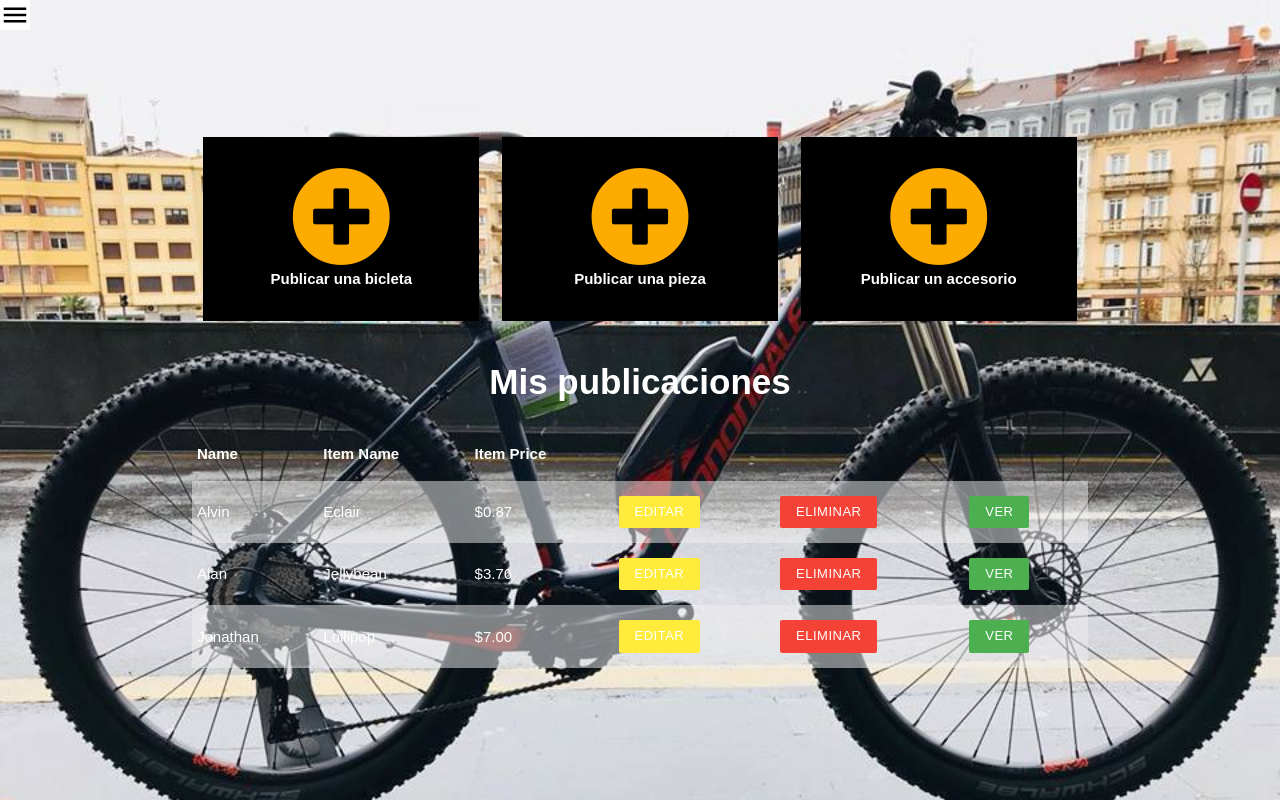
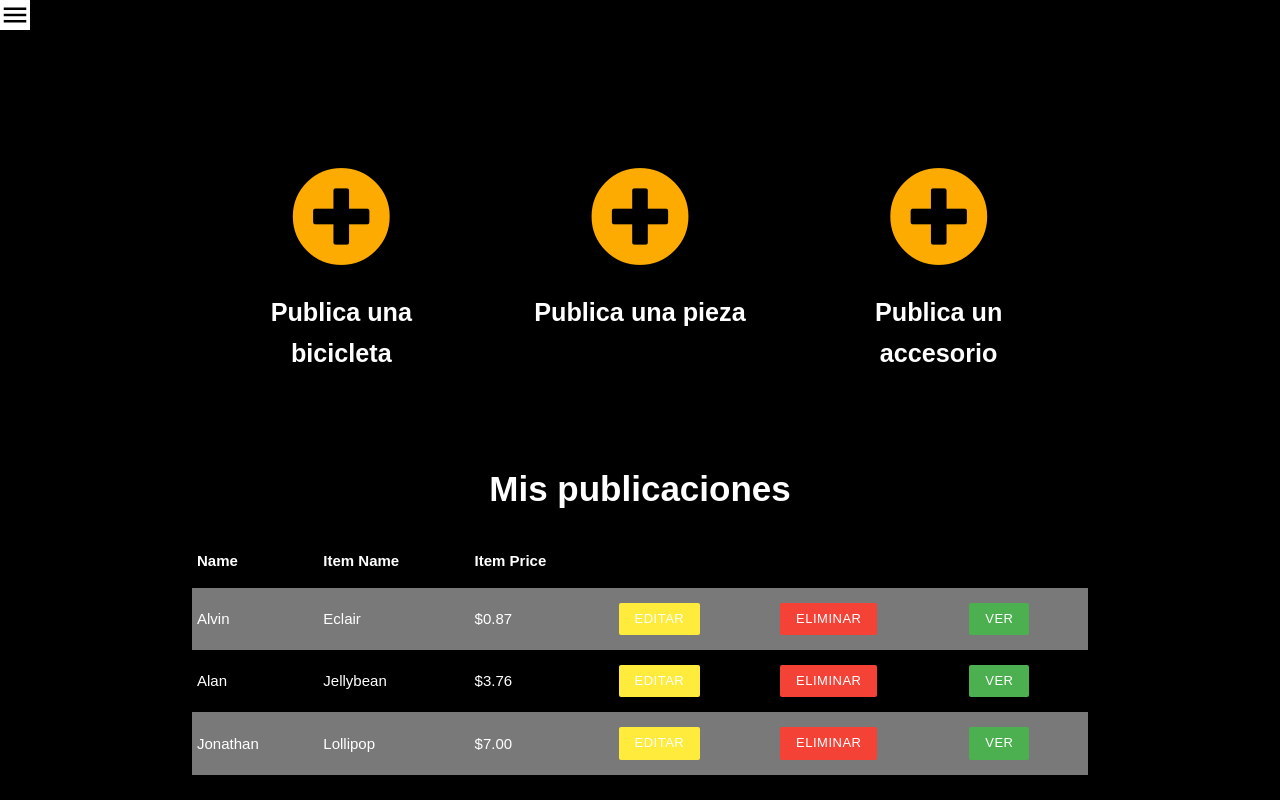
Before and after one commit to DulcePC/biciGo, a PHP site: page /usuario.php in a window 1280 px wide. Run offline with PHP 8.4, Linux system fonts and the light colour scheme; a user stored in the database is signed in; some libraries are stand-ins or nearby versions.

Commit message:
formularios de productos creados
se crearon los formularios para que el usuario pueda subir sus productos

```diff
--- /dev/null
+++ b/css/formBicicleta.css
@@ -0,0 +1,26 @@
+.contenedor{
+   /* background-color:white; */
+    background-image: url('../img/bici5.jpg');
+    background-size: cover;
+    background-repeat: no-repeat;
+    background-color:  rgba(66, 66, 66, 0.5);
+    border-color: transparent;
+    border-radius: 0;
+}
+.label{
+    color: black;
+}
+.input-field option{
+    color:black;
+}
+span{
+    color:white;
+}
+.input-field ::placeholder{
+    color:white;
+    font-weight: bold;
+}
+textarea{
+    color:white;
+    font-weight: bold;
+}
--- a/css/usuario.css
+++ b/css/usuario.css
@@ -1,9 +1,11 @@
+#bicileta{}
+#pieza{}
 
 body{
-    background-image: url('../img/bici6.jpg');
+    /* background-image: url('../img/bici6.jpg');
     background-repeat: no-repeat;
-    background-size: cover;
-
+    background-size: cover; */
+    background-color: black;
 }
 .nav{
     margin-bottom:100px;
@@ -98,3 +100,30 @@ table{
 table td,th,thead,tbody{
     color:white;
 }
+/* .loader {
+    position: absolute;
+    left: 50%;
+    top: 50%;
+    z-index: 1;
+    width: 150px;
+    height: 150px;
+    margin: -75px 0 0 -75px;
+    border: 16px solid #f3f3f3;
+    border-radius: 50%;
+    border-top: 16px solid #3498db;
+    width: 120px;
+    height: 120px;
+    -webkit-animation: spin 2s linear infinite;
+    animation: spin 2s linear infinite;
+
+}
+
+  @-webkit-keyframes spin {
+    0% { -webkit-transform: rotate(0deg); }
+    100% { -webkit-transform: rotate(360deg); }
+  }
+
+  @keyframes spin {
+    0% { transform: rotate(0deg); }
+    100% { transform: rotate(360deg); }
+  } */
--- /dev/null
+++ b/formulario.php
@@ -0,0 +1,6 @@
+<?php
+
+
+
+require ('view/formularioV.php');
+?>
--- /dev/null
+++ b/view/FormAccesorio.php
@@ -0,0 +1,75 @@
+<!DOCTYPE html>
+<html>
+<head>
+    <meta charset="utf-8" />
+    <meta http-equiv="X-UA-Compatible" content="IE=edge">
+    <title>Formulario</title>
+    <meta name="viewport" content="width=device-width, initial-scale=1">
+    <link rel="stylesheet" href="css/materialize.css" />
+    <link rel="stylesheet" href="css/formBicicleta.css"/>
+</head>
+<body>
+        <br>
+        <br>
+        <div class="container contenedor">
+            <div class="row">
+                <div class=" col l12 s12 m12">
+                    <form method="post">
+                        <div class="input-field col s12 m12 l12">
+                            <input
+                                placeholder="Titulo del accesorio"
+                                id="titulo"
+                                type="text"
+                                name="titulo"
+                                class="validate"/>
+                        </div>
+                        <div class="col s12 m5 l5 right">
+                            <p>
+                                <label class="col l6 m6 s6">
+                                    <input name="group1" type="radio"/>
+                                    <span>Nuevo</span>
+                                </label>
+                            </p>
+                            <p>
+                                <label class="col l6 l6 m6 s6">
+                                    <input name="group1" type="radio"/>
+                                    <span>Usado</span>
+                                </label>
+                            </p>
+                        </div>
+                        <div class="input-field col s12 m12 l12">
+                            <input placeholder="Precio" id="precio" type="text" data-length="10"/>
+                        </div>
+                        <div class="input-field col s12 m12 l12">
+                            <input placeholder="Telefono" id="telefono" type="text" data-length="10"/>
+                        </div>
+                        <div class="input-field col s12 m12 l12">
+                            <input placeholder="Provincia" id="precio" type="text" data-length="10"/>
+                        </div>
+                        <div class="input-field col s12 m12 l12">
+                            <i class="material-icons prefix">mode_edit</i>
+                            <textarea id="icon_prefix2" class="materialize-textarea"></textarea>
+                            <label for="icon_prefix2" class="label">Descripcion</label>
+                        </div>
+                    </form>
+                </div>
+                <div class="col l12 s12 m12">
+                    <div class="file-field input-field col l12 s12 m12">
+                        <div class="btn">
+                            <span>File</span>
+                            <input type="file">
+                        </div>
+                        <div class="file-path-wrapper">
+                            <input class="file-path validate" type="text">
+                        </div>
+                    </div>
+                    <a class="btn green btn-small right"><i class="material-icons right">send</i>Publicar</a>
+                </div>
+            </div>
+        </div>
+</body>
+<script type="text/javascript" src="https://code.jquery.com/jquery-3.2.1.min.js"></script>
+<script src="https://cdnjs.cloudflare.com/ajax/libs/materialize/1.0.0-rc.2/js/materialize.min.js"></script>
+<script src="js/usuario.js"></script>
+<script src="js/index.js"></script>
+</html>
--- /dev/null
+++ b/view/FormBicicleta.php
@@ -0,0 +1,82 @@
+<!DOCTYPE html>
+<html>
+    <head>
+        <meta charset="utf-8"/>
+        <meta http-equiv="X-UA-Compatible" content="IE=edge">
+        <title>Formulario</title>
+        <meta name="viewport" content="width=device-width, initial-scale=1">
+        <link rel="stylesheet" href="css/materialize.css"/>
+        <link rel="stylesheet" href="css/formBicicleta.css"/>
+
+    </head>
+    <body>
+        <br>
+        <br>
+        <div class="container contenedor">
+            <div class="row">
+                <div class=" col l12 s12 m12">
+                    <form method="post">
+                        <div class="input-field col s12 m12 l12">
+                            <input
+                                placeholder="Titulo de la bicicleta"
+                                id="titulo"
+                                type="text"
+                                name="titulo"
+                                class="validate"/>
+                        </div>
+                        <div class="input-field col s12 m5 l5">
+                            <input placeholder="Marca" id="marca" type="text" data-length="10"/>
+                        </div>
+                        <div class="col s12 m5 l5 right">
+                            <p>
+                                <label class="col l6 m6 s6">
+                                    <input name="group1" type="radio"/>
+                                    <span>Nuevo</span>
+                                </label>
+                            </p>
+                            <p>
+                                <label class="col l6 l6 m6 s6">
+                                    <input name="group1" type="radio"/>
+                                    <span>Usado</span>
+                                </label>
+                            </p>
+                        </div>
+                        <div class="input-field col s12 m12 l12">
+                            <input placeholder="Precio" id="precio" type="text" data-length="10"/>
+                        </div>
+                        <div class="input-field col s12 m12 l12">
+                            <input placeholder="Telefono" id="telefono" type="text" data-length="10"/>
+                        </div>
+                        <div class="input-field col s12 m12 l12">
+                            <input placeholder="Provincia" id="precio" type="text" data-length="10"/>
+                        </div>
+                        <div class="input-field col s12 m12 l12">
+                            <i class="material-icons prefix">mode_edit</i>
+                            <textarea id="icon_prefix2" class="materialize-textarea"></textarea>
+                            <label for="icon_prefix2" class="label">Descripcion</label>
+                        </div>
+                    </form>
+                </div>
+                <div class="col l12 s12 m12">
+                    <div class="file-field input-field col l12 s12 m12">
+                        <div class="btn">
+                            <span>File</span>
+                            <input type="file">
+                        </div>
+                        <div class="file-path-wrapper">
+                            <input class="file-path validate" type="text">
+                        </div>
+                    </div>
+                    <a class="btn green btn-small right"><i class="material-icons right">send</i>Publicar</a>
+                </div>
+            </div>
+        </div>
+    </body>
+    <script
+        type="text/javascript"
+        src="https://code.jquery.com/jquery-3.2.1.min.js"></script>
+    <script
+        src="https://cdnjs.cloudflare.com/ajax/libs/materialize/1.0.0-rc.2/js/materialize.min.js"></script>
+    <script src="js/usuario.js"></script>
+    <script src="js/index.js"></script>
+</html>
--- /dev/null
+++ b/view/FormPiezas.php
@@ -0,0 +1,75 @@
+<!DOCTYPE html>
+<html>
+<head>
+    <meta charset="utf-8" />
+    <meta http-equiv="X-UA-Compatible" content="IE=edge">
+    <title>Formulario</title>
+    <meta name="viewport" content="width=device-width, initial-scale=1">
+    <link rel="stylesheet" href="css/materialize.css" />
+    <link rel="stylesheet" href="css/formBicicleta.css"/>
+</head>
+<body>
+        <br>
+        <br>
+        <div class="container contenedor">
+            <div class="row">
+                <div class=" col l12 s12 m12">
+                    <form method="post">
+                        <div class="input-field col s12 m12 l12">
+                            <input
+                                placeholder="Titulo de la pieza"
+                                id="titulo"
+                                type="text"
+                                name="titulo"
+                                class="validate"/>
+                        </div>
+                        <div class="col s12 m5 l5 right">
+                            <p>
+                                <label class="col l6 m6 s6">
+                                    <input name="group1" type="radio"/>
+                                    <span>Nuevo</span>
+                                </label>
+                            </p>
+                            <p>
+                                <label class="col l6 l6 m6 s6">
+                                    <input name="group1" type="radio"/>
+                                    <span>Usado</span>
+                                </label>
+                            </p>
+                        </div>
+                        <div class="input-field col s12 m12 l12">
+                            <input placeholder="Precio" id="precio" type="text" data-length="10"/>
+                        </div>
+                        <div class="input-field col s12 m12 l12">
+                            <input placeholder="Telefono" id="telefono" type="text" data-length="10"/>
+                        </div>
+                        <div class="input-field col s12 m12 l12">
+                            <input placeholder="Provincia" id="precio" type="text" data-length="10"/>
+                        </div>
+                        <div class="input-field col s12 m12 l12">
+                            <i class="material-icons prefix">mode_edit</i>
+                            <textarea id="icon_prefix2" class="materialize-textarea"></textarea>
+                            <label for="icon_prefix2" class="label">Descripcion</label>
+                        </div>
+                    </form>
+                </div>
+                <div class="col l12 s12 m12">
+                    <div class="file-field input-field col l12 s12 m12">
+                        <div class="btn">
+                            <span>File</span>
+                            <input type="file">
+                        </div>
+                        <div class="file-path-wrapper">
+                            <input class="file-path validate" type="text">
+                        </div>
+                    </div>
+                    <a class="btn green btn-small right"><i class="material-icons right">send</i>Publicar</a>
+                </div>
+            </div>
+        </div>
+</body>
+<script type="text/javascript" src="https://code.jquery.com/jquery-3.2.1.min.js"></script>
+<script src="https://cdnjs.cloudflare.com/ajax/libs/materialize/1.0.0-rc.2/js/materialize.min.js"></script>
+<script src="js/usuario.js"></script>
+<script src="js/index.js"></script>
+</html>
--- a/view/usuario.php
+++ b/view/usuario.php
@@ -13,7 +13,7 @@
 
 </head>
 <body>
-    <div class="col l12 nav">
+    <div class="col l12 s12 m12 nav">
         <ul id="slide-out" class="sidenav collapsible">
         <li>
             <div class="user-view">
@@ -51,37 +51,52 @@
         </ul>
         <a href="#" data-target="slide-out" class="sidenav-trigger buttom-menu"><i class="material-icons icono_menu">menu</i></a>
     </div>
-    <section id="agregar_contenido">
+    <section id="agregar_contenido col l12 s12 m12">
             <div class="container">
                 <div class="row">
                     <div class="col l4 s4 m4">
                         <div class="public_icon">
+                        <a class="lento" onclick="funcionBici()">
                             <i class="fas fa-plus-circle icon"></i>
                             <br>
-                            <a href="#">Publicar una bicleta</a>
+                            <p class="flow-text">Publica una bicicleta</p>
+                        </a>
                         </div>
                     </div>
                     <div class="col l4 s4 m4">
                         <div class="public_icon">
+                            <a onclick="funcionPieza()">
                                 <i class="fas fa-plus-circle icon"></i>
                                 <br>
-                            <a href="#">Publicar una pieza</a>
+                                <p class="flow-text">Publica una pieza</p>
+                            </a>
                         </div>
                     </div>
                     <div class="col l4 s4 m4">
                         <div class="public_icon">
+                            <a onclick="funcionAccesorio()">
                                 <i class="fas fa-plus-circle icon"></i>
                                 <br>
-                            <a href="#">Publicar un accesorio</a>
+                                <p class="flow-text">Publica un accesorio</p>
+                            </a>
                         </div>
                     </div>
                 </div>
+            </div>
+            <div id="bicicleta" style="display:none;">
+                <?php require('view/FormBicicleta.php'); ?>
+            </div>
+            <div id="pieza" style="display:none;">
+                <?php require('view/FormPiezas.php'); ?>
+            </div>
+            <div id="accesorio" style="display:none;">
+                <?php require('view/FormAccesorio.php'); ?>
             </div>
     </section>
     <section id="publicaciones">
         <h1 class="flow-text">Mis publicaciones</h1>
         <div class="container">
-            <table class="striped">
+            <table class="striped responsive-table">
                 <thead>
                 <tr>
                     <th>Name</th>
@@ -124,6 +139,7 @@
     </section>
 </body>
 <script type="text/javascript" src="https://code.jquery.com/jquery-3.2.1.min.js"></script>
+<script src="https://ajax.googleapis.com/ajax/libs/jquery/3.3.1/jquery.min.js"></script>
 <script src="https://cdnjs.cloudflare.com/ajax/libs/materialize/1.0.0-rc.2/js/materialize.min.js"></script>
 <script src="js/usuario.js"></script>
 <script src="js/index.js"></script>
```
Also changed, not shown: bicigo.sql (added, +71 -0 lines), js/usuario.js (+34 -3 lines), view/loginV.php (deleted). Lines whose indentation alone changed are shown as unchanged.
